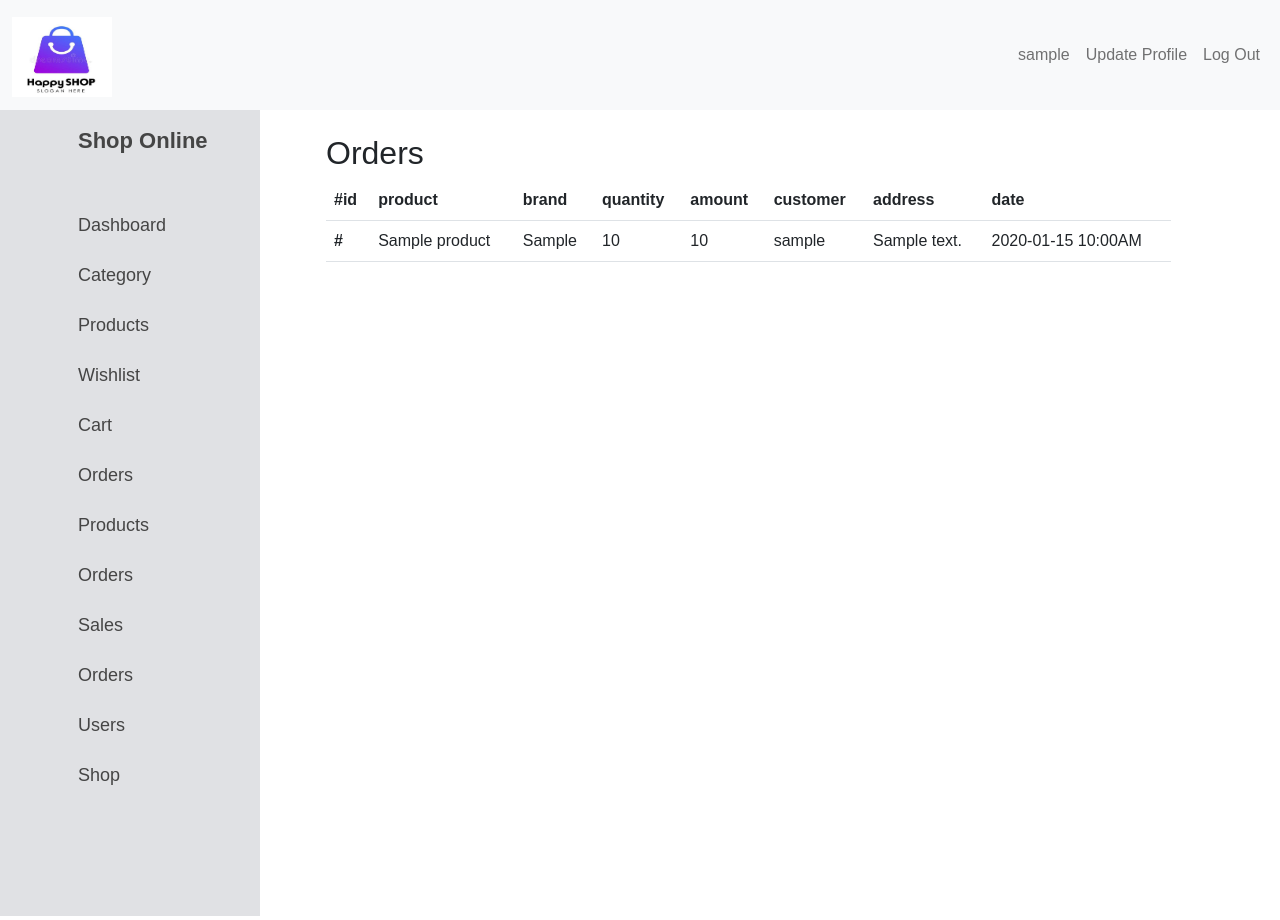
After one commit to ashu7007/EcommerceProject, a Flask app: page /auth/shop_orders in a window 1280 px wide. The commit adds this page. Run offline with Flask 2, Linux system fonts and the light colour scheme; the visitor is signed in with stand-in values (Sample User, id 1); tables that the repository leaves empty hold one stand-in row (values such as "Sample post"); some libraries are stand-ins or nearby versions.

Commit message:
task 17 and 18

```diff
--- a/apps/__init__.py
+++ b/apps/__init__.py
@@ -51,7 +51,7 @@ app.register_blueprint(views.prod_bp)
 
 #custom filter
 from apps.products.models import Product
-from apps.users.models import OrderDetail
+from apps.users.models import OrderDetail, Orders
 
 @app.template_filter('product_name')
 def product_name(id):
@@ -76,6 +76,20 @@ def total_price(id):
         total = total+(data.price*data.quantity)
     return total
 
+@app.template_filter('customer_username')
+def customer_username(order_id):
+    order = Orders.query.filter(Orders.id==order_id).first()
+    return order.user.username
+
+@app.template_filter('customer_email')
+def customer_email(order_id):
+    order = Orders.query.filter(Orders.id==order_id).first()
+    return order.user.email
+
+@app.template_filter('customer_address')
+def customer_address(order_id):
+    order = Orders.query.filter(Orders.id==order_id).first()
+    return order.user.address
 
 
 
--- a/apps/static/style.css
+++ b/apps/static/style.css
@@ -1,3 +1,91 @@
+@chart-width:400px;
+@chart-height:200px;
+
+@grid-color:#aaa;
+@bar-color:#F16335;
+@bar-thickness:50px;
+@bar-rounded: 3px;
+@bar-spacing:60px;
+
+
+
+.chart-wrap{
+  margin-left:50px;
+  font-family:sans-serif;
+  .title{
+    font-weight:bold;
+    font-size:1.62em;
+    padding:0.5em 0 1.8em 0;
+    text-align:center;
+    white-space:nowrap;
+  }
+  &.vertical .grid{
+    transform:translateY(@chart-height/2 - @chart-width/2) translateX(@chart-width/2 - @chart-height/2) rotate(-90deg);
+
+
+    .bar::after{
+      transform: translateY(-50%) rotate(45deg);
+      display: block;
+    }
+    &::before,&::after{
+      transform:translateX(-0.2em) rotate(90deg);
+    }
+  }
+
+  height:@chart-width;
+  width:@chart-height;
+  .grid{
+    position:relative;
+    padding:5px 0 5px 0;
+    height:100%;
+    width:100%;
+    border-left:2px solid @grid-color;
+
+    background:repeating-linear-gradient(90deg,transparent,transparent 19.5%,fadeout(@grid-color,30%) 20%);
+
+    &::before{
+      font-size:0.8em;
+      font-weight:bold;
+      content:'0%';
+      position:absolute;
+      left:-0.5em;
+      top:-1.5em;
+    }
+    &::after{
+      font-size:0.8em;
+      font-weight:bold;
+      content:'100%';
+      position:absolute;
+      right:-1.5em;
+      top:-1.5em;
+    }
+   }
+
+
+
+  .bar {
+    width: var(--bar-value);
+    height:@bar-thickness;
+    margin:@bar-spacing 0;
+    background-color:@bar-color;
+    border-radius:0 @bar-rounded @bar-rounded 0;
+
+    &:hover{
+      opacity:0.7;
+    }
+
+    &::after{
+      content:attr(data-name);
+      margin-left:50%;
+      //line-height:@bar-thickness;
+      padding:10px;
+      display:inline-block;
+      white-space:nowrap;
+    }
+  }
+
+
+}
 
 
 /* .btn-primary, .btn-primary:hover, .btn-primary:active, .btn-primary:visited {
--- a/apps/templates/base.html
+++ b/apps/templates/base.html
@@ -28,6 +28,7 @@
     <script src="https://maxcdn.bootstrapcdn.com/bootstrap/4.0.0-beta.2/js/bootstrap.min.js" integrity="sha384-alpBpkh1PFOepccYVYDB4do5UnbKysX5WZXm3XxPqe5iKTfUKjNkCk9SaVuEZflJ" crossorigin="anonymous"></script>
     <script src="{{url_for('static', filename='js/main.js')}}"></script>
     <script src="{{url_for('static', filename='js/jquery-3.6.0.min.js')}}"></script>
+    <script src="https://cdn.jsdelivr.net/npm/chart.js"></script>
 
 
 
@@ -112,6 +113,10 @@
                 <li><a href="#">PHP & MySQL</a></li>
               </ul>
             </li>
+
+
+            {% if g.user.is_customer %}
+
             <li>
               <div class="icon-link">
                 <a href="{{(url_for('auth.product_list'))}}">
@@ -127,7 +132,6 @@
                 <li><a href="#">Card Design</a></li>
               </ul>
             </li>
-            {% if g.user.is_customer %}
             <li>
               <div class="icon-link">
                 <a href="{{ url_for('auth.wishlist') }}">
@@ -176,10 +180,25 @@
             {% endif %}
 
             {% if g.user.is_shopuser %}
+            <li>
+              <div class="icon-link">
+                <a href="{{( url_for('product.shop_dashboard'))}}">
+                  <i class='bx bx-book-alt'></i>
+                  <span class="link_name">Products</span>
+                </a>
+                <i class='bx bxs-chevron-down arrow'></i>
+              </div>
+              <ul class="sub-menu">
+                <li><a class="link_name" href="#">Products</a></li>
+                <li><a href="#">Web Design</a></li>
+                <li><a href="#">Login Form</a></li>
+                <li><a href="#">Card Design</a></li>
+              </ul>
+            </li>
 
             <li>
               <div class="icon-link">
-                <a href="#">
+                <a href="{{( url_for('auth.order_for_shopuser'))}}">
                   <i class='bx bx-book-alt'></i>
                   <span class="link_name">Orders</span>
                 </a>
@@ -187,6 +206,21 @@
               </div>
               <ul class="sub-menu">
                 <li><a class="link_name" href="#">Orders</a></li>
+                <li><a href="#">Web Design</a></li>
+                <li><a href="#">Login Form</a></li>
+                <li><a href="#">Card Design</a></li>
+              </ul>
+            </li>
+            <li>
+              <div class="icon-link">
+                <a href="{{( url_for('auth.shop_sale'))}}">
+                  <i class='bx bx-book-alt'></i>
+                  <span class="link_name">Sales</span>
+                </a>
+                <i class='bx bxs-chevron-down arrow'></i>
+              </div>
+              <ul class="sub-menu">
+                <li><a class="link_name" href="#">Sales</a></li>
                 <li><a href="#">Web Design</a></li>
                 <li><a href="#">Login Form</a></li>
                 <li><a href="#">Card Design</a></li>
--- /dev/null
+++ b/apps/templates/user/shopOrders.html
@@ -0,0 +1,77 @@
+{% extends 'base.html' %}
+
+
+{% block content %}
+
+<div class="row">
+    <h2 class="col-3 ">Orders</h2>
+    <h2 class="col-4 text-success" id="total"></h2>
+  <!-- <div class="col d-flex justify-content-end">
+      <a href="{{ url_for('auth.cancel_order',order_id=order_id) }}" class= "btn btn-danger btn-sm my-2"><span>Cancel Order</span></a>
+
+        </div> -->
+</div>
+
+<table id="table_id" class=" display table ">
+        <thead>
+            <tr>
+                <th scope="col">#id</th>
+                <th scope="col">product</th>
+                <th scope="col">brand</th>
+                <th scope="col">quantity</th>
+                <th scope="col">amount</th>
+                <th scope="col">customer</th>
+                <!-- <th scope="col">email id</th> -->
+                <th scope="col">address</th>
+                <th scope="col">date</th>
+
+
+
+              </tr>
+        </thead>
+        <tbody>
+
+            {%for sh in orders%}
+            <tr >
+              <th scope="row">#</th>
+              <td>{{sh.product_id|product_name}}</td>
+              <td>{{sh.product_id|product_brand}}</td>
+              <td>{{sh.quantity}}</td>
+              <td>{{sh.price}}</td>
+
+              <td>{{sh.order_id|customer_username}}</td>
+
+              <td>{{sh.order_id|customer_address}}</td>
+
+
+              <td>{{sh.created_at.strftime('%Y-%m-%d %I:%M%p')}}</td>
+
+            </tr>
+
+          {% endfor %}
+
+          </tbody>
+        </table>
+
+
+
+
+
+
+
+
+<script>
+    $('#myModal').on('shown.bs.modal', function () {
+  $('#myInput').trigger('focus')
+})
+
+
+// $(document).ready( function updateSubTotal() {
+//   var table = document.getElementById("table_id");
+//   let subTotal = Array.from(table.rows).slice(1).reduce((total, row) => {
+//     return total + parseFloat(row.cells[4].innerHTML);
+//   }, 0);
+//   document.getElementById("total").innerHTML = "Bill Amt $ " + subTotal.toFixed(2);
+// } );
+// </script>
+{% endblock %}
--- a/apps/users/models.py
+++ b/apps/users/models.py
@@ -26,6 +26,7 @@ class Userdata(db.Model):
     updated_at = db.Column(db.DateTime)
     shop = db.relationship('Shop', backref='shops',lazy=True)
     order = db.relationship('Orders', backref='user',lazy=True)
+    product = db.relationship('Product', backref='shopuser',lazy=True)
     # wishlist = db.relationship("Wishlist", back_populates="user")
 
 
--- a/apps/users/view.py
+++ b/apps/users/view.py
@@ -9,12 +9,13 @@ from flask import (Blueprint, flash, g, redirect, render_template, request, sess
 from werkzeug.security import check_password_hash, generate_password_hash
 
 from apps.users.models import Userdata, OTP, Shop, ShopRejection, Wishlist, Cart,Orders,OrderDetail,Status,Payment
-from apps.products.models import Product
+from apps.products.models import Product,Category
 
 from dbConfig import db
 
 from sqlalchemy import create_engine, desc
 from sqlalchemy.orm import sessionmaker, scoped_session
+from sqlalchemy.sql import func
 
 # some_engine = create_engine('postgresql+psycopg2://admin:admin@localhost/ecommerce')
 some_engine = create_engine('postgresql+psycopg2://admin:admin@localhost:5432/testShop')
@@ -26,6 +27,50 @@ Session = sessionmaker(bind=some_engine)
 db_session = Session()
 
 bp = Blueprint('auth', __name__, url_prefix='/auth')
+
+
+@bp.route("/shop_orders")
+def order_for_shopuser():
+    r_user_id = session.get('r_user_id')
+    user = db_session.query(Userdata).get(r_user_id)
+    if user.is_shopuser:
+        shop_user = Userdata.query.filter(Userdata.id==user.id).first();
+        ids = [product.id for product in shop_user.product]
+        orders= OrderDetail.query.filter(OrderDetail.product_id.in_(ids)).all()
+        return render_template("user/shopOrders.html", orders=orders)
+
+
+# @bp.route("/shop_sale/")
+# def shop_sale():
+#     r_user_id = session.get('r_user_id')
+#     user = db_session.query(Userdata).get(r_user_id)
+#     if user.is_shopuser:
+#         category = Category.query.all()
+#         brand = Product.query.distinct(Product.brand)
+#         return render_template("shopdashboard.html",category=category,brand=brand)
+
+@bp.route("/shop_sale/", methods=['POST','GET'])
+def shop_sale():
+    r_user_id = session.get('r_user_id')
+    user = db_session.query(Userdata).get(r_user_id)
+    total_qnt=0
+    total_sold=0
+    category = Category.query.all()
+    brand = Product.query.distinct(Product.brand)
+
+    if user.is_shopuser and request.method=='POST':
+        data = request.form.get('data')
+
+        if data.isdigit():
+            product= Product.query.filter(Product.category_id==int(data)).all()
+        else:
+            product= Product.query.filter(Product.brand==data).all()
+        for prod in product:
+            total_qnt = total_qnt + prod.stock_quantity
+            total_sold = total_sold + prod.sold_quantity
+        return render_template("shopdashboard.html",category=category,
+            brand=brand,total_qnt=total_qnt,total_sold= total_sold)
+    return render_template("shopdashboard.html",category=category,brand=brand)
 
 
 @bp.route("/user_list")
```
Also changed, not shown: apps/templates/shopdashboard.html (added, +106 -0 lines).
